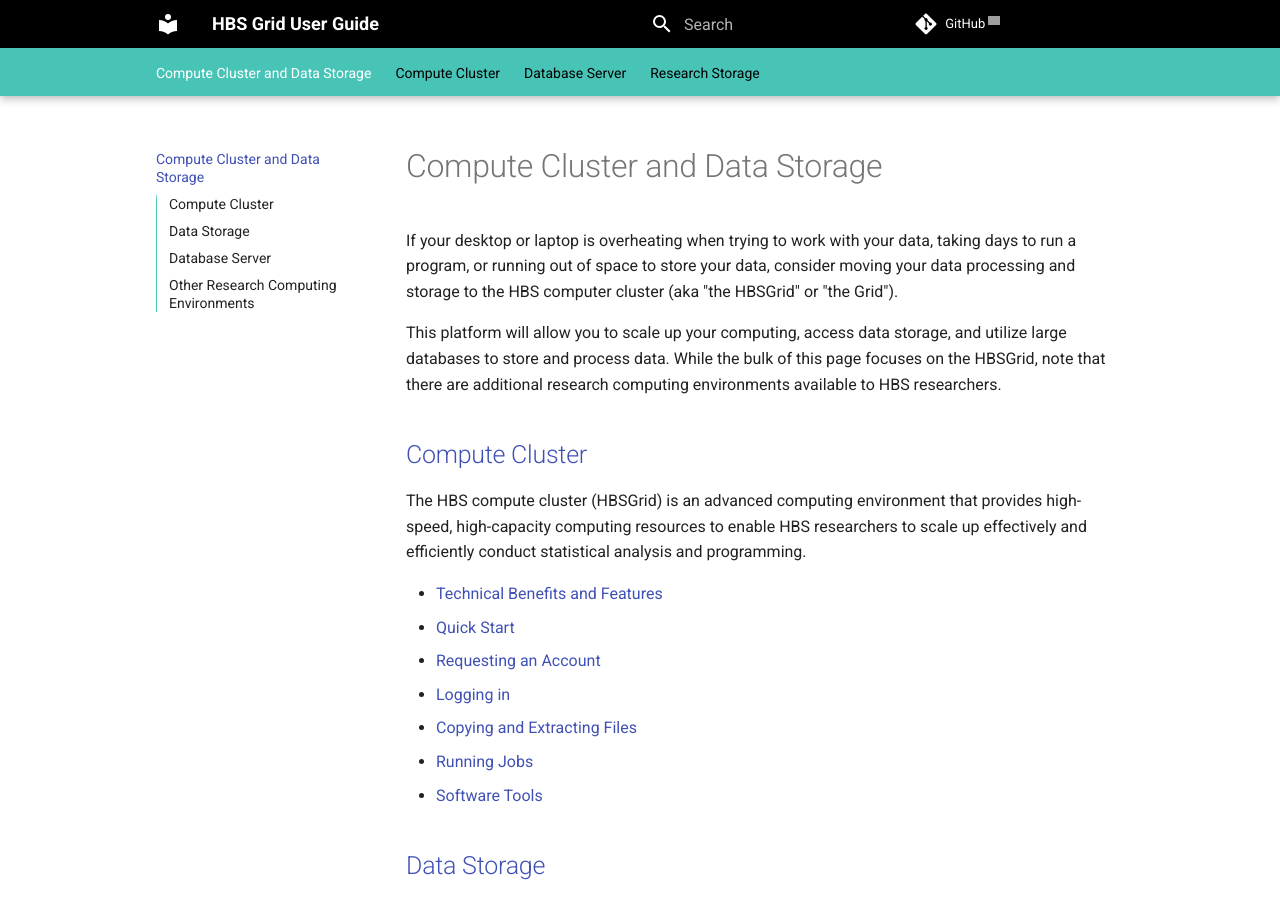
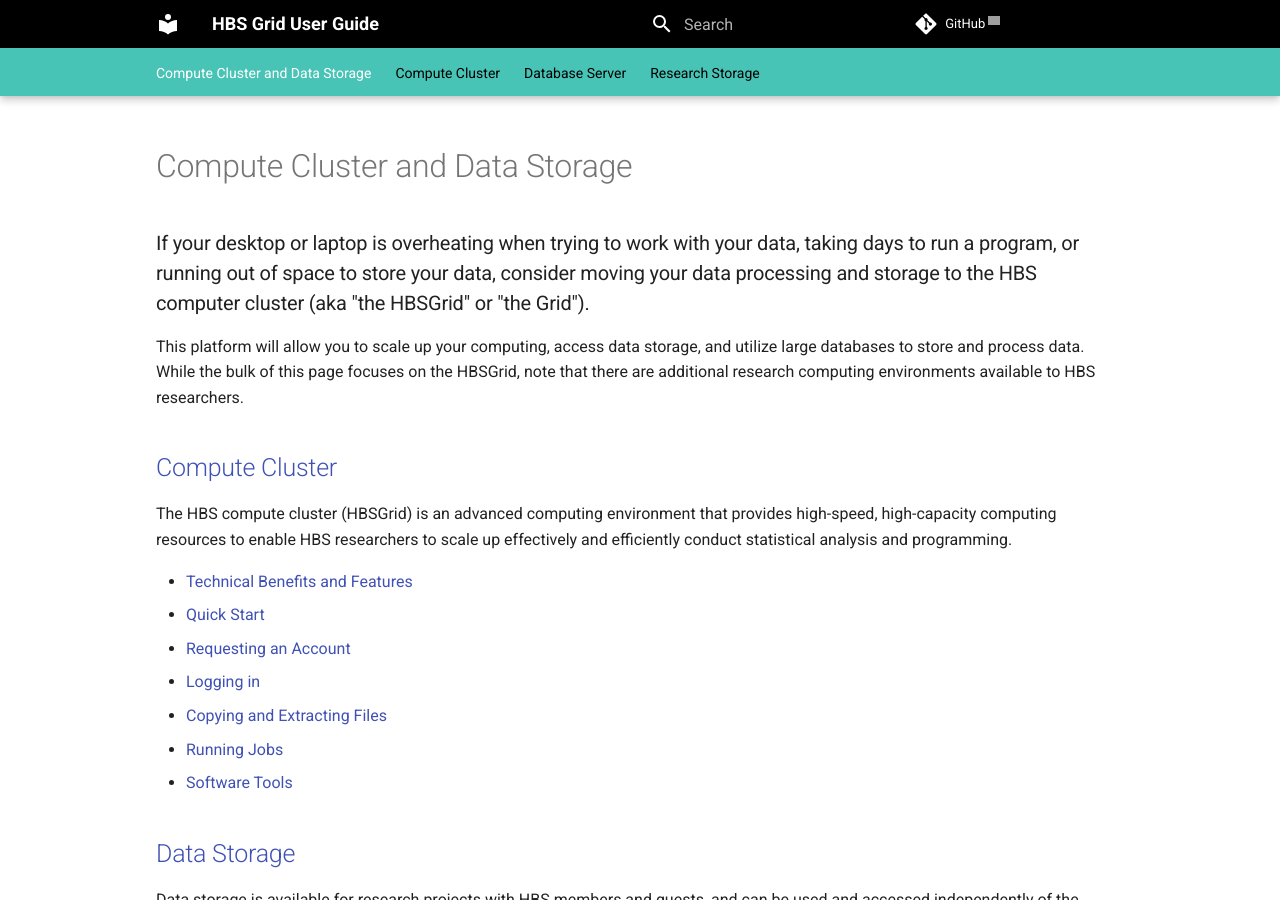
Before and after one commit to hbs-rcs/hbsgrid-docs, an MkDocs documentation site: the page built from docs/index.md, in a window 1280 px wide and 900 px high. Built offline with MkDocs 1.6.1 and Material for MkDocs 9.7.7, drawn with Linux system fonts in a browser that asks for light colours; comment, search, counter and statistics services are not loaded; the version menu is left out; part of the change alters nothing that is shown; grey boxes are pictures that could not be loaded.

```diff
--- a/docs/index.md
+++ b/docs/index.md
@@ -1,9 +1,13 @@
+---
+hide:
+  - navigation
+  - toc
+---
+
+
 # Compute Cluster and Data Storage
 
-If your desktop or laptop is overheating when trying to work with your
-data, taking days to run a program, or running out of space to store
-your data, consider moving your data processing and storage to the HBS
-computer cluster (aka "the HBSGrid" or "the Grid").
+### If your desktop or laptop is overheating when trying to work with your data, taking days to run a program, or running out of space to store your data, consider moving your data processing and storage to the HBS computer cluster (aka "the HBSGrid" or "the Grid").
 
 This platform will allow you to scale up your computing, access data
 storage, and utilize large databases to store and process data. While
```
